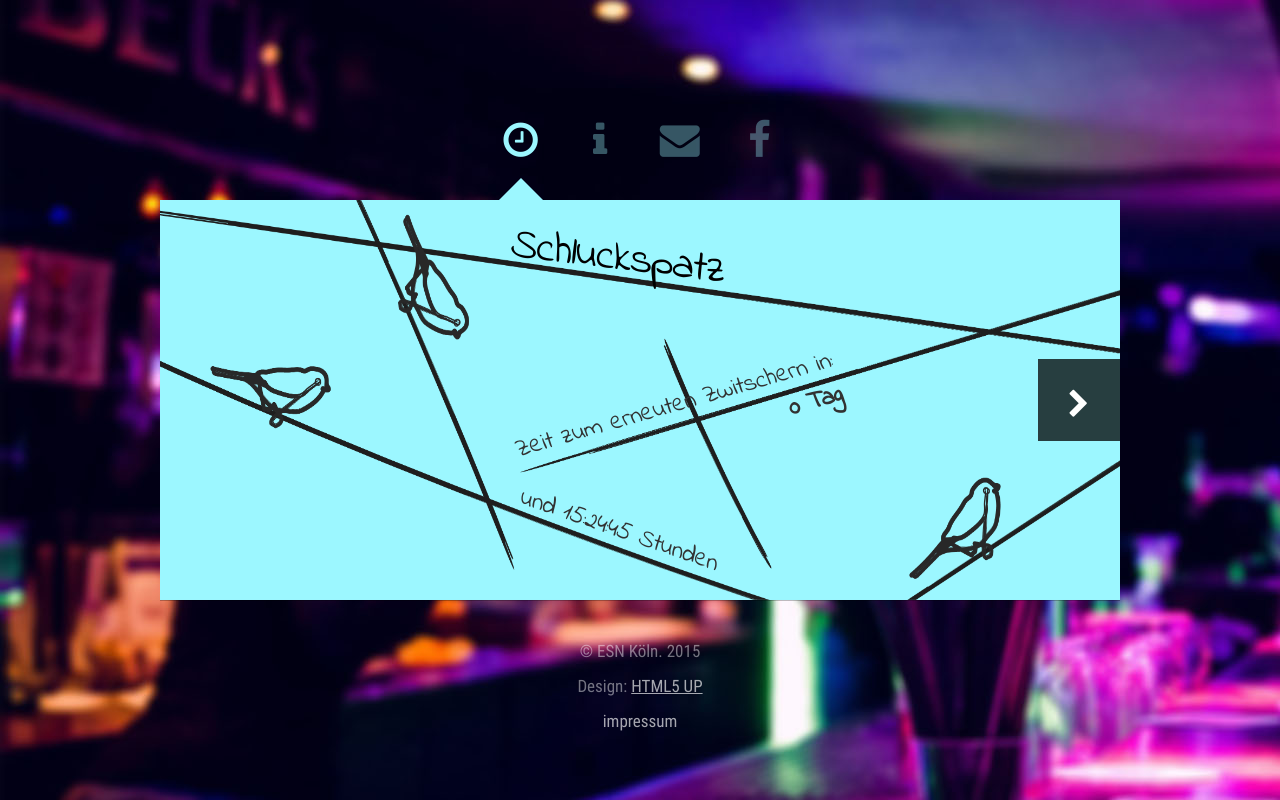
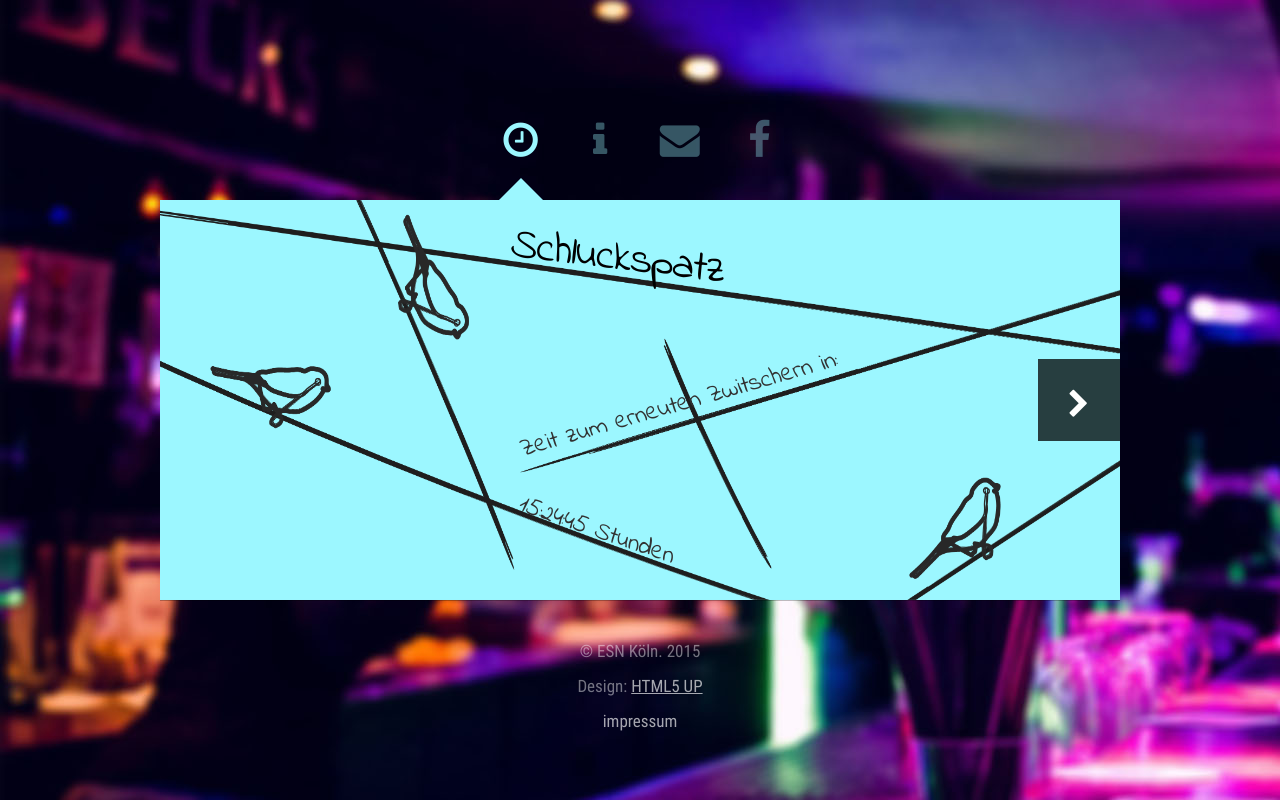
Before and after one commit to pascalwhoop/ESN_Schluckspatz_Page, a website: page public/index.html in a window 1280 px wide. Drawn offline with Linux system fonts and the light colour scheme.

Commit message:
day = 0 fix

```diff
--- a/public/index.html
+++ b/public/index.html
@@ -38,11 +38,14 @@
             <header>
                 <h1 id="meHeader">Schluckspatz</h1>
 
-                <p id="meTimeleft1">Zeit zum erneuten Zwitschern in: <br><span style="font-weight: 600;">{{dayDiffToNextParty()}} Tag<span
-                        ng-if="dayDiffToNextParty()>1">en</span></span>
+                <p id="meTimeleft1">Zeit zum erneuten Zwitschern in: <br>
+                    <span style="font-weight: 600;" ng-hide="dayDiffToNextParty() == 0">{{dayDiffToNextParty()}} Tag
+                        <span ng-if="dayDiffToNextParty()>1">en</span>
+                    </span>
                 </p>
-
-                <p id="meTimeleft2">und {{timeOfNextParty()|date:
+                <p id="meTimeleft2">
+                    <span ng-hide="dayDiffToNextParty() == 0">und </span>
+                    {{timeOfNextParty()|date:
                     'HH:mm:ss'}} Stunden</p>
 
             </header>
```
